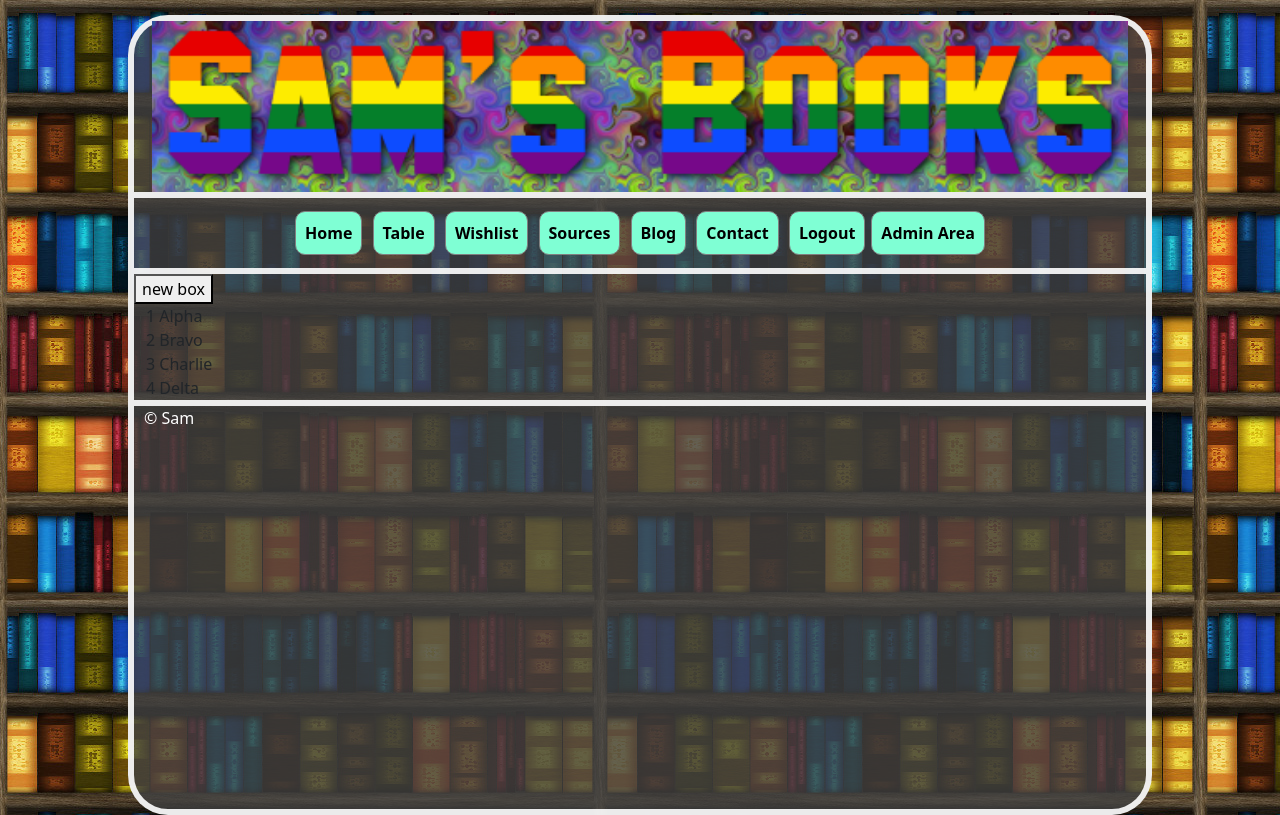
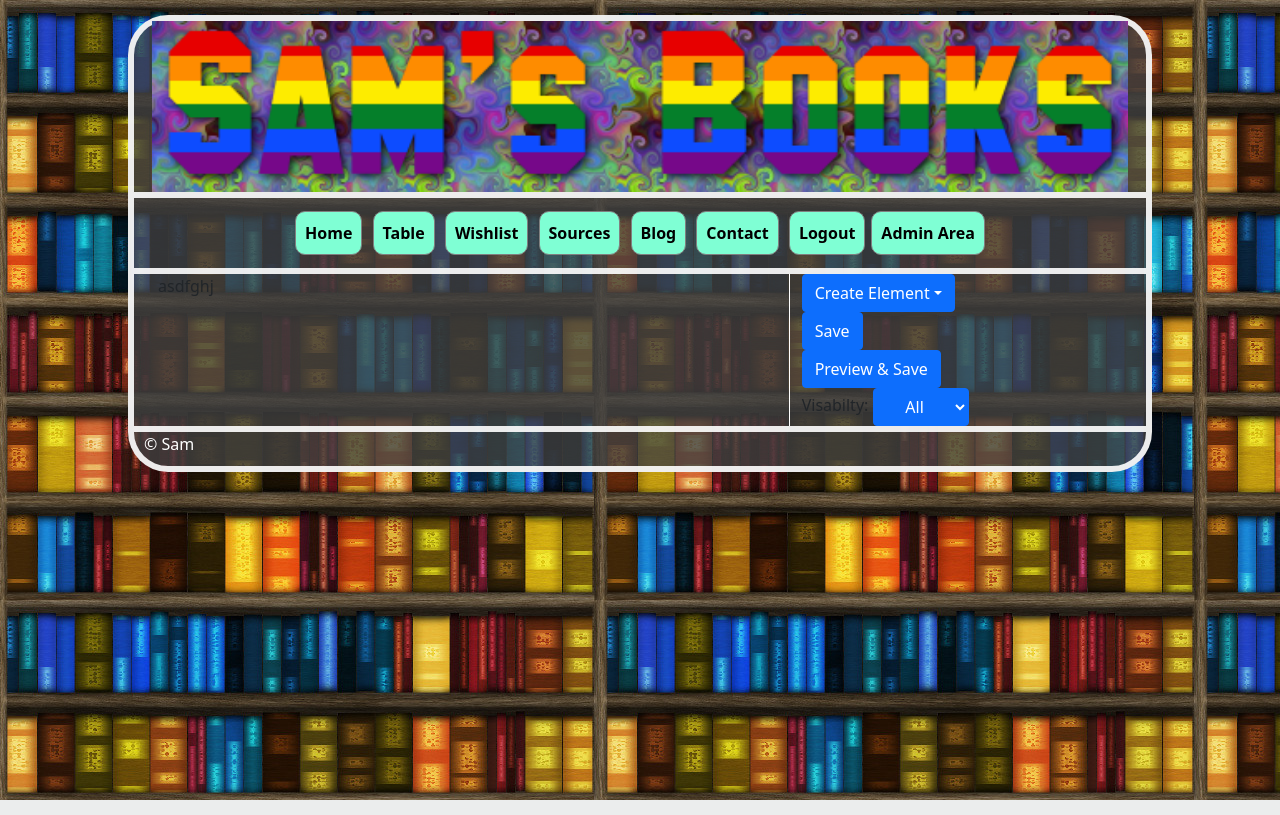
Before and after one commit to jamesspidercat/jamesspidercat.tk, a PHP site: page /create_post.php in a window 1280 px wide. Run offline with PHP 8.4, Linux system fonts and the light colour scheme; the visitor is signed in with stand-in values (Sample User, id 1); tables that the repository leaves empty or names only in its code hold one stand-in row (values such as "Sample post"); some libraries are stand-ins or nearby versions.

Commit message:
worked on creating posts

```diff
--- a/create_post.php
+++ b/create_post.php
@@ -1,43 +1,43 @@
 <?php
 //page_top.php var setup
-$page_title = "thispage | Sam's Books";
-$curPage  = "thispage";
-$require_login = '0';
-$jsPaths = array('js/main.js');
+$page_title = "Create Post | Sam's Books";
+$curPage  = "createpost";
+$require_login = '3';
+$jsPaths = array('js/main.js','js/create_post.js');
 require_once('page_top.php');
 ?>
-<html lang="en" >
-    <button onclick="new_box()">new box</button>
-<section class="container" id="list-holder">
+<div class="container row">
+	<section class="col-8">
+		asdfghj
+	</section>
+	<aside class="col-4 seperator">
 
-  <div class="list-item">
-    <div class="item-content">
-      <span class="order">1</span> Alpha
-    </div>
-  </div>
-
-  <div class="list-item">
-    <div class="item-content">
-      <span class="order">2</span> Bravo
-    </div>
-  </div>
-
-  <div class="list-item">
-    <div class="item-content">
-      <span class="order">3</span> Charlie
-    </div>
-  </div>
-
-  <div class="list-item">
-    <div class="item-content">
-      <span class="order">4</span> Delta
-    </div>
-  </div>
-
-</section>
-<script src='https://cdnjs.cloudflare.com/ajax/libs/gsap/1.18.4/TweenMax.min.js'></script>
-<script src='https://cdnjs.cloudflare.com/ajax/libs/gsap/1.18.4/utils/Draggable.min.js'></script>
-<script  src="js/create_post.js"></script>
+			<button class="btn btn-primary dropdown-toggle" type="button" data-bs-toggle="dropdown">Create Element</button>
+			<ul class="dropdown-menu">
+				<li><button class="dropdown-item" type="button" onclick="create_element('text')">Text</button></li>
+				<li><button class="dropdown-item" type="button" onclick="create_element('image')">Image</button></li>
+				<li><button class="dropdown-item" type="button" onclick="create_element('video')">Video</button></li>
+				<li><button class="dropdown-item" type="button" onclick="create_element('audio')">Audio</button></li>
+			</ul>
+			<br>
+			<button class="btn btn-primary" onclick="save()">
+				Save
+			</button>
+			<br>
+			<button class="btn btn-primary" onclick="preview()">
+				Preview & Save
+			</button>
+			<br>
+			<label for="visabilty">Visabilty:</label>
+			<select name="visabilty" id="visabilty" class="btn btn-primary">
+				<option value="0">All</option>
+				<option value="1">User</option>
+				<option value="2">Vip</option>
+				<option value="3">Mod</option>
+				<option value="4">Admin</option>
+			</select>
+	</aside>
+</div>
 <?php
 include ("page_bottom.php");
 ?>
--- a/css/styles.css
+++ b/css/styles.css
@@ -205,7 +205,6 @@ body{
     margin-top: 15px;
     margin-bottom: 15px;
     background-color: rgba(64, 64, 64, 0.8);
-    height: 100%;
     border: 6px solid rgba(255, 255, 255, 0.9);
     border-radius: 40px;
 }
@@ -213,7 +212,7 @@ body{
     body {
       width: 80%;
     }
-    form.seperator{
+    .seperator{
         border-left: 1px solid white;
     }
   }
@@ -269,6 +268,3 @@ a.blog_link, a.blog_link:hover, a.blog_link:visited, a.blog_link:active {
     overflow: hidden;
     text-overflow: ellipsis;
 }
-*, *:before, *:after {
-    box-sizing: border-box;
-}
--- /dev/null
+++ b/js/create_post.js
@@ -0,0 +1,9 @@
+function create_element(type){
+
+}
+function save(){
+
+}
+function preview(){
+	save();
+}
```
